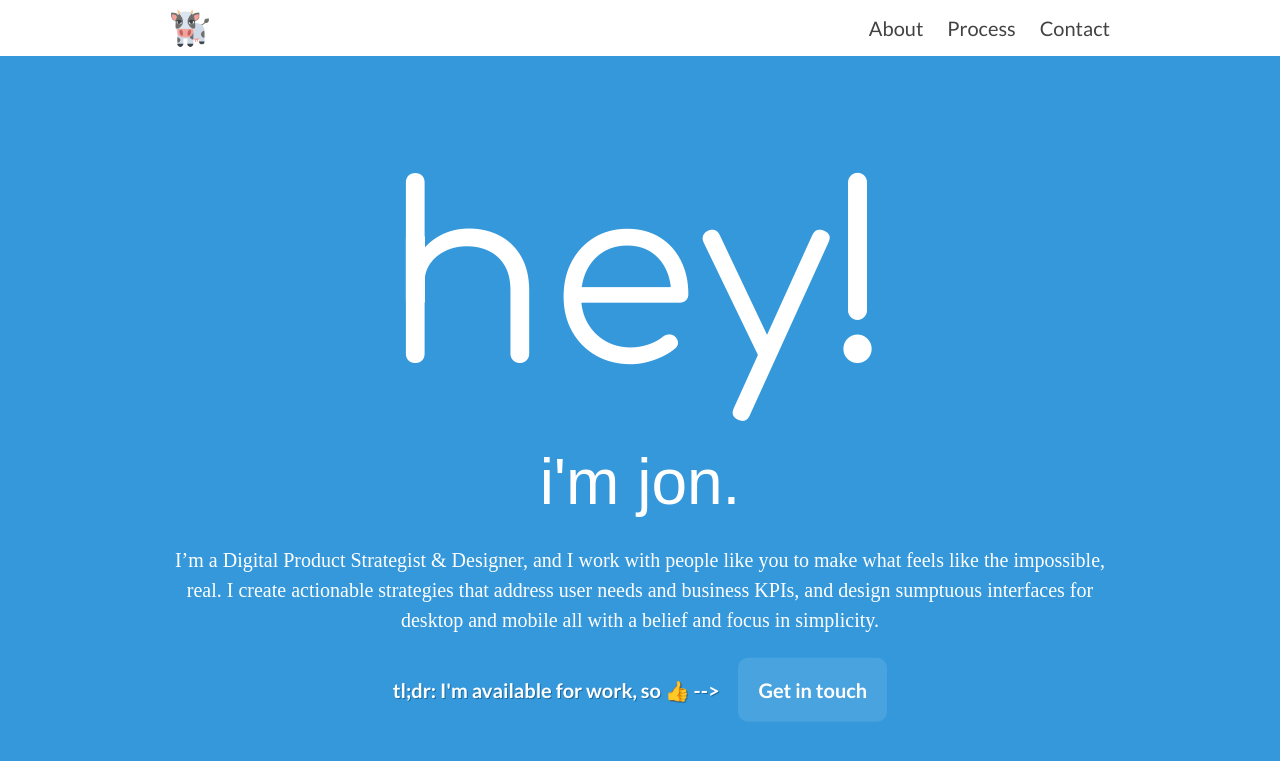
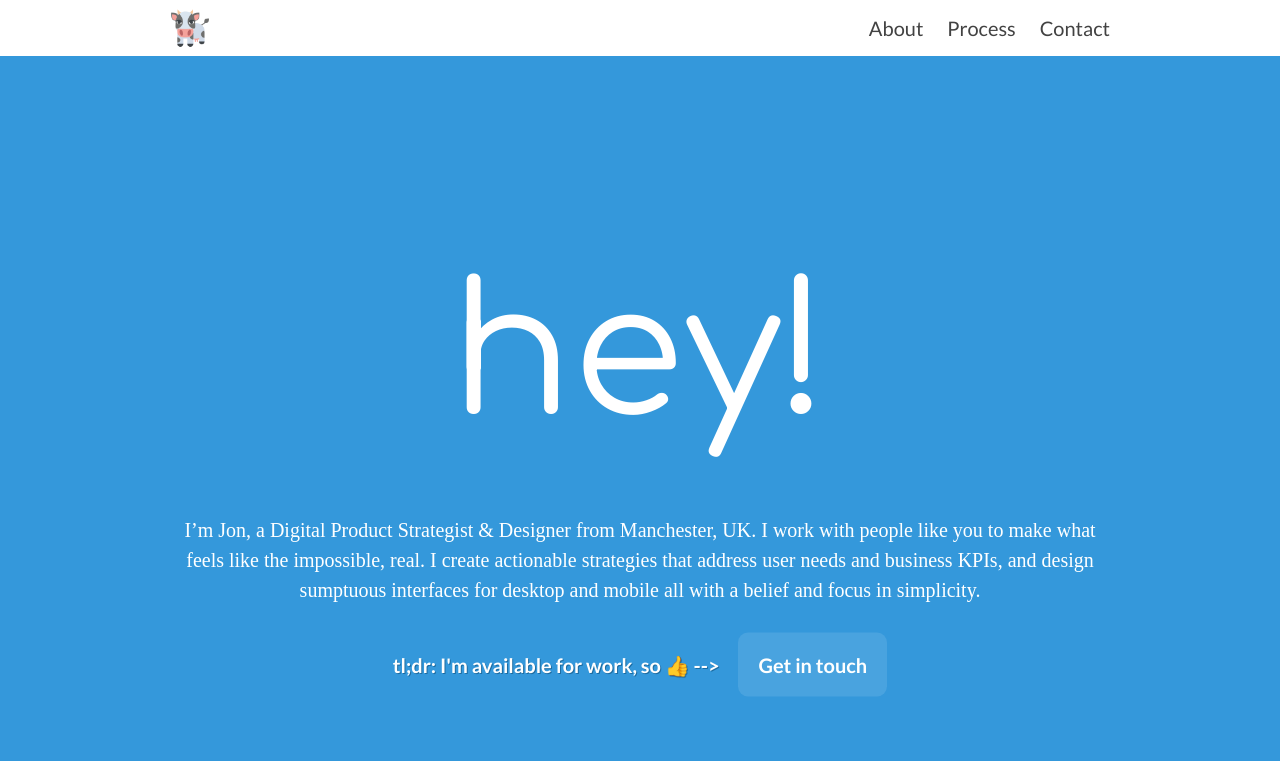
Before and after one commit to jonthebeef/jonthebeef.github.io, a Jekyll site: the page built from index.html, in a window 1280 px wide and 900 px high. Shown: the top 761 px of the window. Built offline with Jekyll 4.4.1, drawn with Linux system fonts in a browser that asks for light colours; emoji names are drawn with the system emoji font; some web fonts are replaced.

Commit message:
homeview redo

```diff
--- a/_includes/homeview.html
+++ b/_includes/homeview.html
@@ -1,12 +1,10 @@
 <div class="homeview">
   <div class="homeview-content">
-  <h1>
-    hey!</h1>
-    <h2>i'm jon.</h2>
+  <h1>hey!</h1>
     <div class="wrapper">
-      <span class="statement">I’m a Digital Product Strategist &amp; Designer, and I work with people like you to make what feels like the impossible, real. I create actionable strategies that address user needs and business KPIs, and design sumptuous interfaces for desktop and mobile all with a belief and focus in simplicity.
-      </span>
-      <p class="homeview-tldr">tl;dr: I'm available for work, so :+1: --> <a href="/contact">Get in touch</a></p>
+      <h2>I’m Jon, a Digital Product Strategist &amp; Designer from Manchester, UK. I work with people like you to make what feels like the impossible, real. I create actionable strategies that address user needs and business KPIs, and design sumptuous interfaces for desktop and mobile all with a belief and focus in simplicity.
+      </h2>
+      <div class="homeview-tldr"><span class="hometldrlabel">tl;dr: I'm available for work, so :+1: --></span> <a href="/contact">Get in touch</a></div>
     </div>
   </div>
 </div>
--- a/_sass/_layout.scss
+++ b/_sass/_layout.scss
@@ -395,39 +395,37 @@
   color: white;
   background-size: cover;
   font-family: "Source Serif Pro", serif;
-
   text-align: center;
 
   h1 {
     font-family: "Comfortaa", sans-serif;
-    font-size: 19vw;
+    font-size: 180px;
     color: white;
     line-height: 1.1;
-    // margin-bottom: 3%;
-    // margin-top:60px;
     text-align: center;
-    // @include media-query($on-laptop) {
-    //     padding-bottom: 2%;
-    //     font-size: 400%;
-    //     padding-top:60%;
-    //     }
+    @include media-query($on-palm) {
+        padding-bottom: 3%;
+        font-size: 100px;
+        margin-top: $spacing-unit;
+        }
     }
 
   h2 {
-      font-family: "Codystar", sans-serif;
-      font-size: 5vw;
+    font-size: 20px;
     color: white;
     text-align: center;
-      @include media-query($on-laptop) {
+    margin-top: $spacing-unit * 2;
+    @include media-query($on-palm) {
         padding-bottom: 3%;
-          font-size: 9vw;
+        font-size: 15px;
+        margin-top: $spacing-unit;
         }
   }
 }
 
 .homeview-tldr {
   font-family: $base-font-family;
-  padding: $spacing-unit 0;
+  padding: $spacing-unit 0 0 0;
   color: white;
   font-weight: 700;
   text-shadow: 1px 1px $blue-color-darker;
@@ -448,6 +446,13 @@
 
     @include media-query($on-palm) {
       font-size: 0.9em;
+      margin-left: 0;
+      }
+  }
+
+  .hometldrlabel {
+    @include media-query($on-palm) {
+      display: none;
       }
   }
 
@@ -459,7 +464,7 @@
 
 .homeview-content {
     position: relative;
-    top: 50%;
+    top: 52%;
     transform: translateY(-50%);
     @include media-query($on-laptop) {
         padding-bottom: 20px;
@@ -848,6 +853,7 @@
     textarea {
       border: 0;
       width: 660px;
+      resize: none;
       height: 200px;
       margin-right: $spacing-unit;
       margin-bottom: $spacing-unit;
```
Lines whose indentation alone changed are shown as unchanged.
